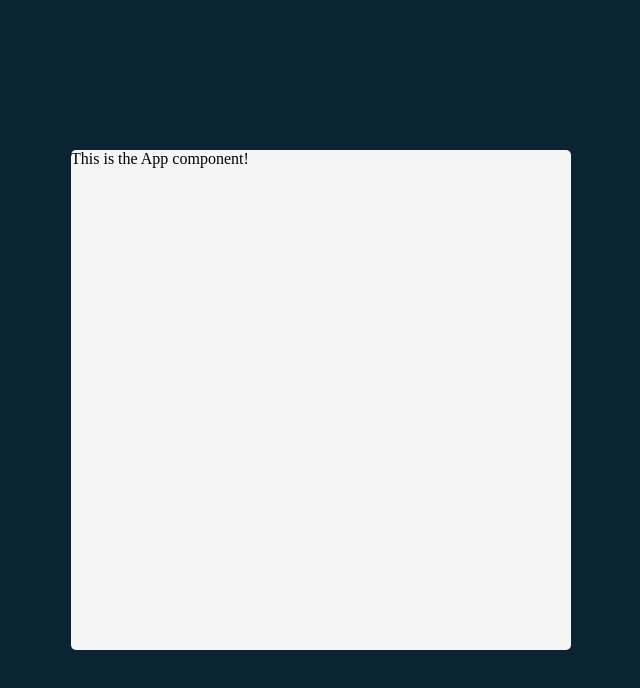
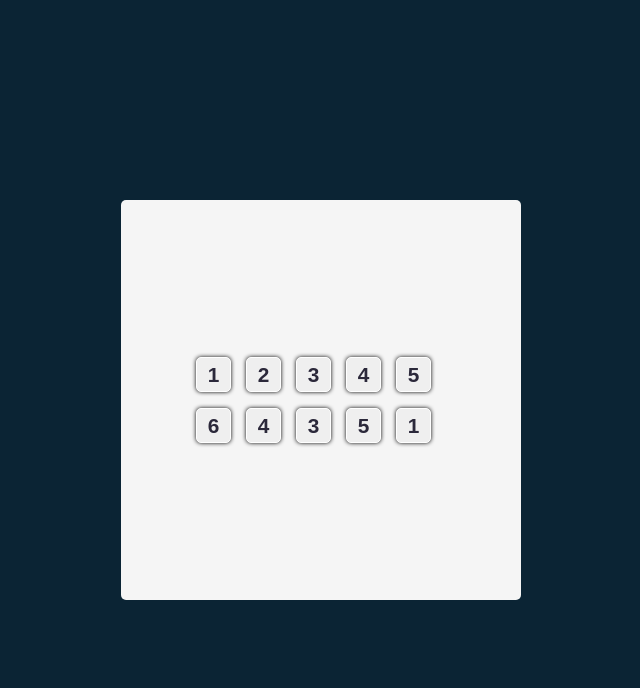
Before and after one commit to Akshay-Tarde/react-tenzies, a React (Vite) app: page / in a window 1280 px wide. Shown: the top 688 px of the page, without its empty margins (319-959 px from the left). Built offline with nearby package versions, Linux system fonts and the light colour scheme.

Commit message:
Created the Die component and styled it according to the figma file.

```diff
--- a/src/components/App.jsx
+++ b/src/components/App.jsx
@@ -1,5 +1,20 @@
+import Die from "./Die"
+
 export default function App() {
     return (
-        <main>This is the App component!</main>
+        <main>
+            <div className="dice-container">
+                <Die className="die" value={1}/>
+                <Die className="die" value={2}/>
+                <Die className="die" value={3}/>
+                <Die className="die" value={4}/>
+                <Die className="die" value={5}/>
+                <Die className="die" value={6}/>
+                <Die className="die" value={4}/>
+                <Die className="die" value={3}/>
+                <Die className="die" value={5}/>
+                <Die className="die" value={1}/>
+            </div>
+        </main>
     )
 }
--- /dev/null
+++ b/src/components/Die.jsx
@@ -0,0 +1,5 @@
+export default function Die(props) {
+    return (
+        <button className="die" >{props.value}</button>
+    )
+}
--- a/src/index.css
+++ b/src/index.css
@@ -9,13 +9,35 @@ body {
   align-items: center;
   justify-content: center;
   min-height: 100vh;
+  font-size: 1rem;
 }
 
 main {
-  width: 500px;
-  height: 500px;
+  width: 400px;
+  height: 400px;
   background-color: #f5f5f5;
   border-radius: 5px;
   margin: 0 auto;
   margin-top: auto;
+  display: flex;
+  align-items: center;
+  justify-content: center;
 }
+
+.dice-container {
+  display: grid;
+  grid-template-columns: repeat(5, 50px);
+  row-gap: 1em;
+}
+
+.die {
+  height: 35px;
+  width: 35px;
+  color: #2B283A;
+  font-weight: 700;
+  font-size: 1.3rem;
+  border: 1px solid #fff;
+  border-radius: 5px;
+  box-shadow: 0 0 4px #000;
+
+}
```
